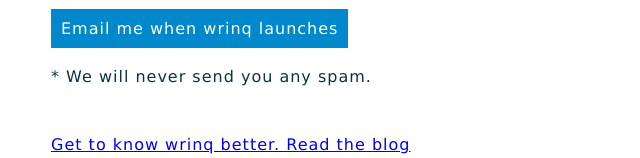
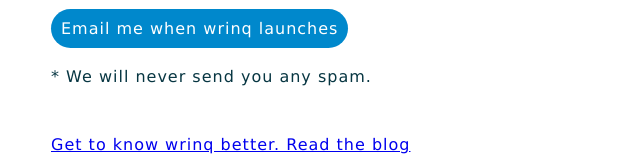
Before and after one commit to wrinq/wrinq, a plain HTML site: page index.html in a window 1280 px wide. Shown: the part 4064-4222 px from the top of the page, 263-903 px from the left. Drawn offline with Linux system fonts and the light colour scheme.

Commit message:
Yeah using rounded buttons for this as well

```diff
--- a/index.html
+++ b/index.html
@@ -175,7 +175,7 @@
           <p><label for="llname">Last Name</label></p>
           <p><input type="text" id="llname" name="llname" value="" placeholder="Why not?"/></p>
         </form>
-	<p><span class="button-regular" id="notify">Email me when wrinq launches </span></p>
+	<p><span class="button-notify" id="notify">Email me when wrinq launches </span></p>
 
 	<div id="email_validation" class="error">
 	</div>
```
